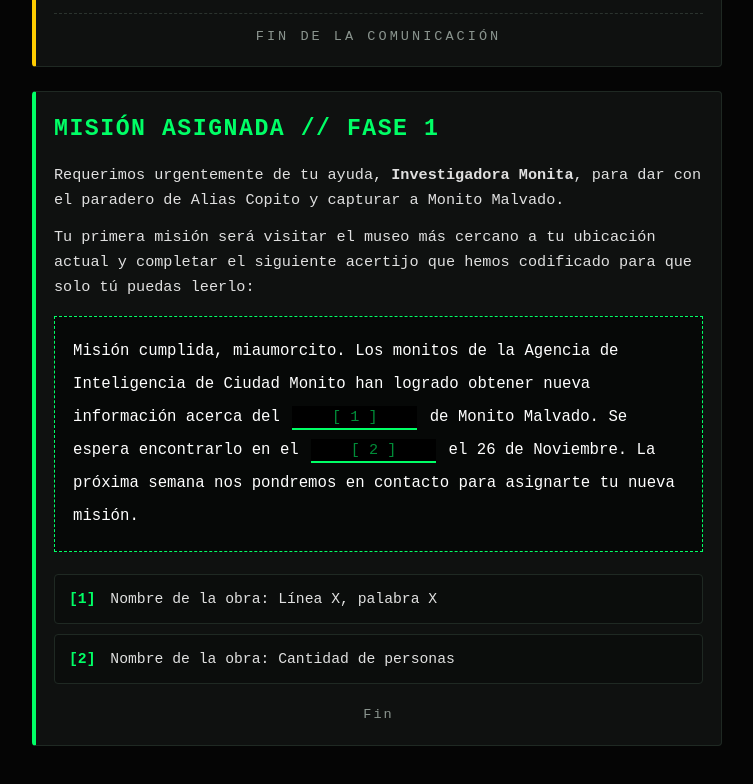
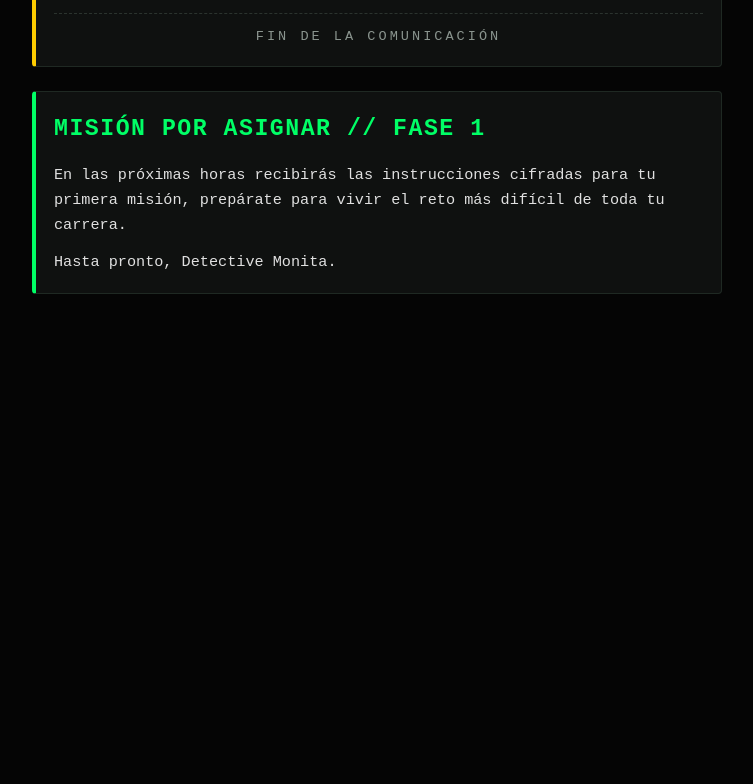
Before and after one commit to Meghnny/monitos-en-apuros, a plain HTML site: page index.html in a window 1280 px wide. Shown: the part 1678-2462 px from the top of the page, without its empty margins (263-1016 px from the left). After the commit the page ends 2056 px from the top, so only its background shows below. Drawn offline with Linux system fonts and the light colour scheme; a web font is replaced by a local one.

Commit message:
Fix HTML structure and update content

```diff
--- a/index.html
+++ b/index.html
@@ -265,15 +265,15 @@
   <!-- TEXTO CONTEXTUALIZADOR -->
   <section class="dossier-box">
     <h2>TRANSMISIÓN ENTRANTE</h2>
-    <p>Es un gusto volver a estar en contacto contigo, <strong>Investigadora Monita</strong>.</p>
+    <p>Es un gusto volver a estar en contacto contigo, <strong>Detective Monita</strong>.</p>
     <p>Lamentablemente, no traemos muy buenas noticias sobre Ciudad Monito; últimamente han surgido una nueva serie de crímenes sin resolver, te los dejo a continuación:</p>
   </section>
 
   <!-- CASO #1 Y FOTOS -->
   <section class="dossier-box alert">
     <h2>Caso #74:65:61:6D:6F: Desaparición de Alias Copito [ 10/10/2026 ]</h2>
-    <p>Se reporta la desaparición de <strong>Alias Copito</strong> mientras adelantaba una misión de espionaje en las instalaciones de <strong>Monito Malvado</strong>. Su última comunicación fue el <strong>10/10/2026 a las 26:11</strong>.</p>
-    <p>Actualmente nos encontrábamos investigando debido a actividad sospechosa de Monito Malvado, fue hallado comprando croquetas del exterior con fines de introducirlas al mercado negro de Ciudad Monito.</p>
+    <p>Se reporta la desaparición de <strong>Alias Copito</strong> mientras adelantaba una misión de espionaje en las instalaciones de <strong>Monito Malvado</strong>. Su última comunicación fue el <strong>10/10/2026 a las 21:13</strong>.</p>
+    <p>Actualmente nos encontrábamos investigando debido a actividad sospechosa de Monito Malvado; fue hallado comprando croquetas del exterior con fines de introducirlas al mercado negro de Ciudad Monito.</p>
 
     <!-- FOTOS: Reemplaza 'copito.jpg' y 'malvado.jpg' si tus archivos tienen otro nombre -->
     <div class="evidence-grid">
@@ -318,24 +318,11 @@
     <div class="end-comm">FIN DE LA COMUNICACIÓN</div>
   </section>
 
-  <!-- MISIÓN Y ACERTIJO CODIFICADO -->
+ <!-- MISIÓN POR ASIGNAR -->
   <section class="dossier-box">
-    <h2>MISIÓN ASIGNADA // FASE 1</h2>
-    <p>Requerimos urgentemente de tu ayuda, <strong>Investigadora Monita</strong>, para dar con el paradero de Alias Copito y capturar a Monito Malvado.</p>
-    <p>Tu primera misión será visitar el museo más cercano a tu ubicación actual y completar el siguiente acertijo que hemos codificado para que solo tú puedas leerlo:</p>
-
-    <!-- MENSAJE CODIFICADO CON ESPACIOS INTERACTIVOS -->
-    <div class="coded-message-box">
-      Misión cumplida, miaumorcito. Los monitos de la Agencia de Inteligencia de Ciudad Monito han logrado obtener nueva información acerca del <input type="text" class="blank-slot" placeholder="[ 1 ]" /> de Monito Malvado. Se espera encontrarlo en el <input type="text" class="blank-slot" placeholder="[ 2 ]" /> el 26 de Noviembre. La próxima semana nos pondremos en contacto para asignarte tu nueva misión.
-    </div>
-
-    <!-- LISTA DE PISTAS -->
-    <ul class="clues-list">
-      <li><span class="clue-num">[1]</span> Nombre de la obra: Línea X, palabra X</li>
-      <li><span class="clue-num">[2]</span> Nombre de la obra: Cantidad de personas</li>
-    </ul>
-
-    <div class="end-file">Fin</div>
+    <h2>MISIÓN POR ASIGNAR // FASE 1</h2>
+    <p>En las próximas horas recibirás las instrucciones cifradas para tu primera misión, prepárate para vivir el reto más difícil de toda tu carrera.</p>
+    <p class="sign-off">Hasta pronto, Detective Monita.</p>
   </section>
 
 </body>
```
